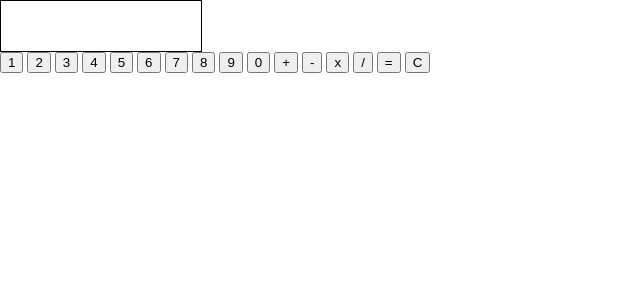
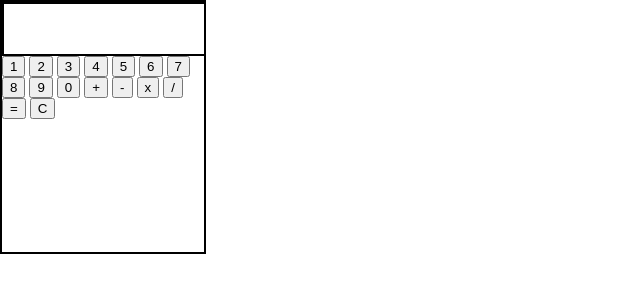
Before and after one commit to oluwatomiwatemidayo/calculator, a plain HTML site: page index.html in a window 1280 px wide. Shown: the whole page, without its empty margins (0-640 px from the left). Drawn offline with Linux system fonts and the light colour scheme.

Commit message:
Calculator container flexible

```diff
--- a/style.css
+++ b/style.css
@@ -4,8 +4,16 @@ body {
     margin: 0;
 }
 
+#container {
+    display: flex;
+    flex-direction: column;
+    border: 2px solid #000000;
+    height: 250px;
+    width: 202px;
+}
+
 #screen {
     height: 50px;
     width: 200px;
-    border: 1px solid black;
+    border: 2px solid black;
 }
```
